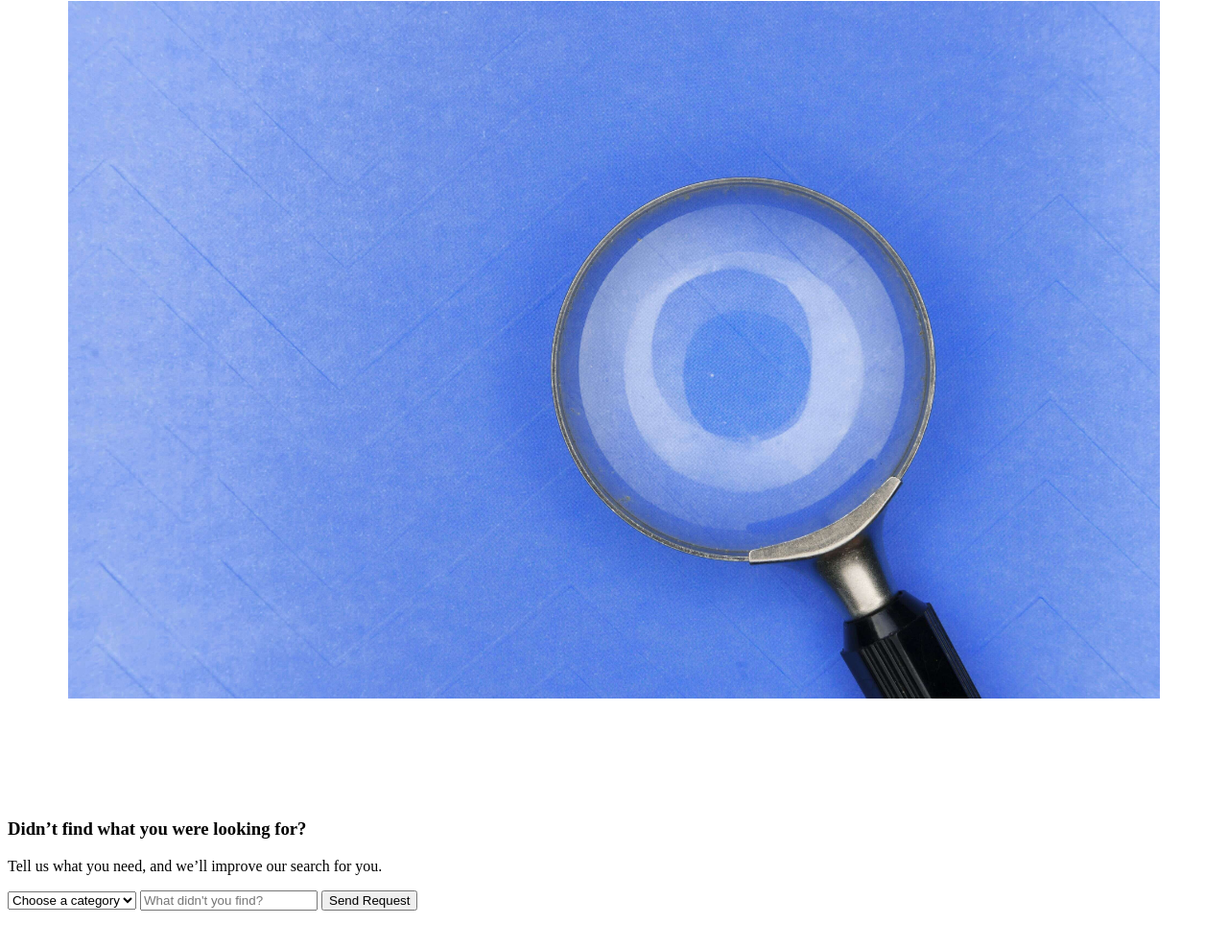
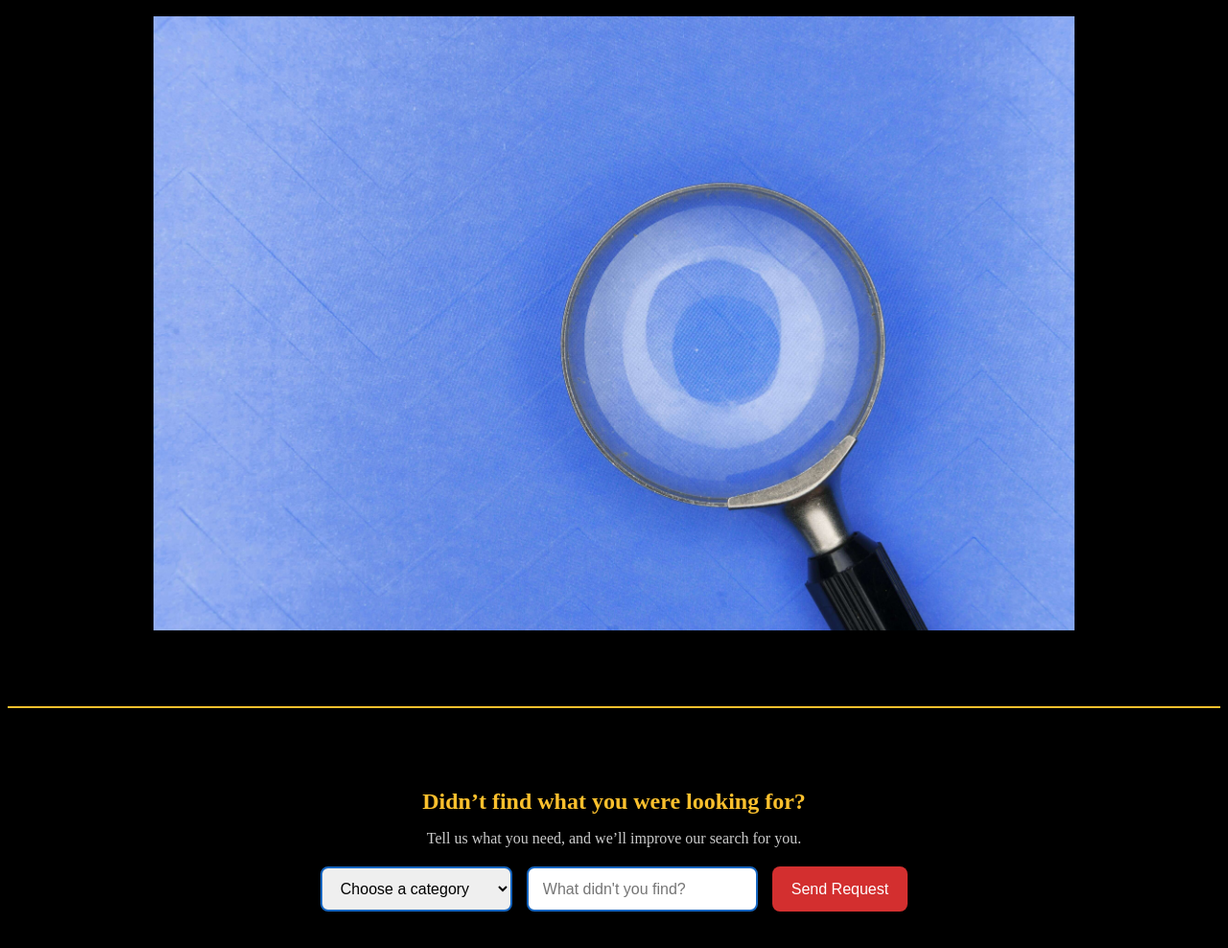
Before and after one commit to Katerynakulik/seekly, a plain HTML site: page index.html in a window 1280 px wide. Shown: the part 284-1272 px from the top of the page at 96% size. Before the commit the page ends 1241 px from the top, so only its background shows below. Drawn offline with Linux system fonts and the light colour scheme.

Commit message:
Delete image from style and insert as main image in html structure

```diff
--- a/assets/CSS/style.css
+++ b/assets/CSS/style.css
@@ -4,6 +4,9 @@ ul {
 }
 .hidden {
   display: none;
+}
+body {
+  background: var(--color-black);
 }
 :root {
   /* Basic */
@@ -21,10 +24,10 @@ ul {
   --color-yellow-light: #fff176;
 }
 /* Style search-form */
-.header {
-  background-color: var(--color-white);
+header {
   padding: 20px;
   border-bottom: 2px solid var(--color-yellow);
+  margin-bottom: 20px;
 }
 .search-form {
   display: flex;
@@ -97,25 +100,89 @@ ul {
   background-color: var(--color-blue);
 }
 
-/* Мобільна версія */
-@media (max-width: 600px) {
-  .search-options {
-    flex-direction: column;
-  }
-}
 /* Style main  */
 main {
   height: 100vh;
   display: flex;
   justify-content: center;
   align-items: center;
-  margin: 7% 5%;
+  border-bottom: 2px solid var(--color-yellow);
+  padding: 20px 0;
+  min-height: calc(100vh - 200px);
+  box-sizing: border-box;
 }
 .main-container {
-  background-image: url("../images/search.jpg");
-  background-size: cover; /* зберегти всю картинку */
-  background-position: 50% 70%;
-  height: 500px;
-  width: 100%;
-  padding: 10% 15%;
+  display: flex;
+  justify-content: center;
+  align-items: center;
+  max-width: 100%;
+  max-height: 100%;
 }
+/* Style image */
+.main-container img {
+  max-width: 100%;
+  max-height: 80vh;
+  height: auto;
+  width: auto;
+  object-fit: contain;
+}
+/* Style feedback form in footer */
+footer {
+  color: var(--color-white);
+  padding: 40px 20px;
+  text-align: center;
+  margin-top: 20px;
+}
+
+.footer-container h3 {
+  font-size: 1.5rem;
+  margin-bottom: 10px;
+  color: var(--color-yellow);
+}
+
+.footer-container p {
+  font-size: 1rem;
+  margin-bottom: 20px;
+  color: var(--color-white);
+  opacity: 0.8;
+}
+
+.feedback-form {
+  display: flex;
+  flex-wrap: wrap;
+  gap: 15px;
+  justify-content: center;
+}
+
+.feedback-form select,
+.feedback-form input {
+  padding: 12px 15px;
+  border: 2px solid var(--color-blue);
+  border-radius: 8px;
+  font-size: 1rem;
+  min-width: 200px;
+}
+
+.feedback-form button {
+  background: var(--color-red);
+  color: var(--color-white);
+  border: none;
+  border-radius: 8px;
+  padding: 12px 20px;
+  font-size: 1rem;
+  cursor: pointer;
+  transition: background 0.3s ease;
+}
+
+.feedback-form button:hover {
+  background: var(--color-blue);
+}
+/* Mobile version */
+@media (max-width: 600px) {
+  .feedback-form {
+    flex-direction: column;
+  }
+  .search-options {
+    flex-direction: column;
+  }
+}
--- a/index.html
+++ b/index.html
@@ -51,6 +51,7 @@
     <main>
       <div class="main-container">
         <h1 class="hidden">Here you will see search results</h1>
+        <img src="./assets/images/search.jpg" alt="Search illustration" />
       </div>
     </main>
     <footer>
```
